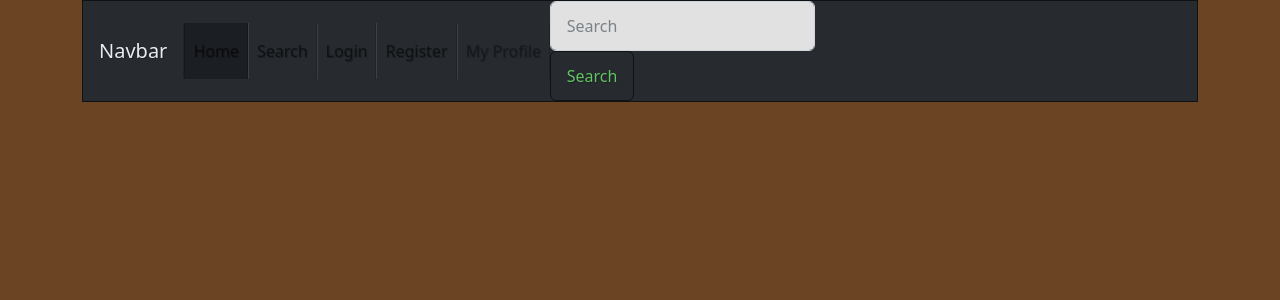
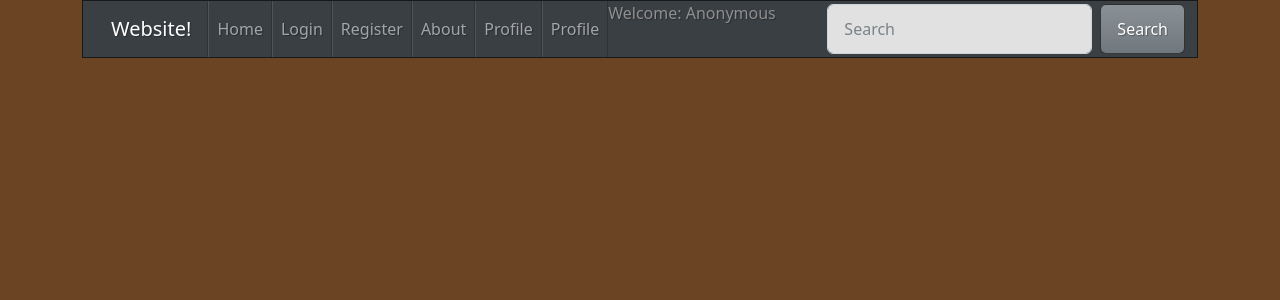
Before and after one commit to abstewart/spring23-webdev-final-project, a React (Create React App) app in the folder website/: page /nav in a window 1280 px wide. Shown: the top 300 px of the page. Built offline with nearby package versions, Linux system fonts and the light colour scheme.

Commit message:
basic nav-bar

```diff
--- a/website/src/components/nav-bar/index.js
+++ b/website/src/components/nav-bar/index.js
@@ -4,7 +4,67 @@
 
 import {Link} from "react-router-dom";
 
+
 const NavBar = () => {
+  return(
+      <div>
+        <nav className="navbar navbar-expand-lg navbar-dark bg-primary">
+          <div className="container-fluid">
+            <Link className="navbar-brand" to="/home">Website!</Link>
+            <div className="collapse navbar-collapse" id="navbarColor01">
+              <ul className="navbar-nav me-auto">
+                <li className="nav-item">
+                  <Link className="nav-link" to="/home">Home</Link>
+                </li>
+                <li className="nav-item">
+                  <Link className="nav-link" to="/login">Login</Link>
+                </li>
+                <li className="nav-item">
+                  <a className="nav-link" href="/register">Register</a>
+                </li>
+                <li className="nav-item">
+                  <a className="nav-link" href="/search">About</a>
+                </li>
+                <li className="nav-item">
+                  <a className="nav-link" href="/profile">Profile</a>
+                </li>
+                <li className="nav-item">
+                  <a className="nav-link" href="/profile">Profile</a>
+                </li>
+                <li className="nav-item">
+                  <div className="nav-fill">
+                    <span>Welcome:&nbsp;</span>
+                    <span>Anonymous</span>
+                  </div>
+                </li>
+                {/*<li className="nav-item dropdown">*/}
+                {/*  <a className="nav-link dropdown-toggle"*/}
+                {/*     data-bs-toggle="dropdown" href="#" role="button"*/}
+                {/*     aria-haspopup="true" aria-expanded="false">Dropdown</a>*/}
+                {/*  <div className="dropdown-menu">*/}
+                {/*    <a className="dropdown-item" href="#">Action</a>*/}
+                {/*    <a className="dropdown-item" href="#">Another action</a>*/}
+                {/*    <a className="dropdown-item" href="#">Something else*/}
+                {/*      here</a>*/}
+                {/*    <div className="dropdown-divider"></div>*/}
+                {/*    <a className="dropdown-item" href="#">Separated link</a>*/}
+                {/*  </div>*/}
+                {/*</li>*/}
+              </ul>
+              <div className="d-flex">
+                <input className="form-control me-sm-2" type="text"
+                       placeholder="Search"/>
+                <button className="btn btn-secondary my-2 my-sm-0"
+                        type="button">Search
+                </button>
+              </div>
+            </div>
+          </div>
+        </nav>
+      </div>
+  );
+}
+const NavBar1 = () => {
   return(
       <nav className="navbar navbar-expand-lg navbar-light bg-dark">
         <a className="navbar-brand text-light" href="#">Navbar</a>
```
